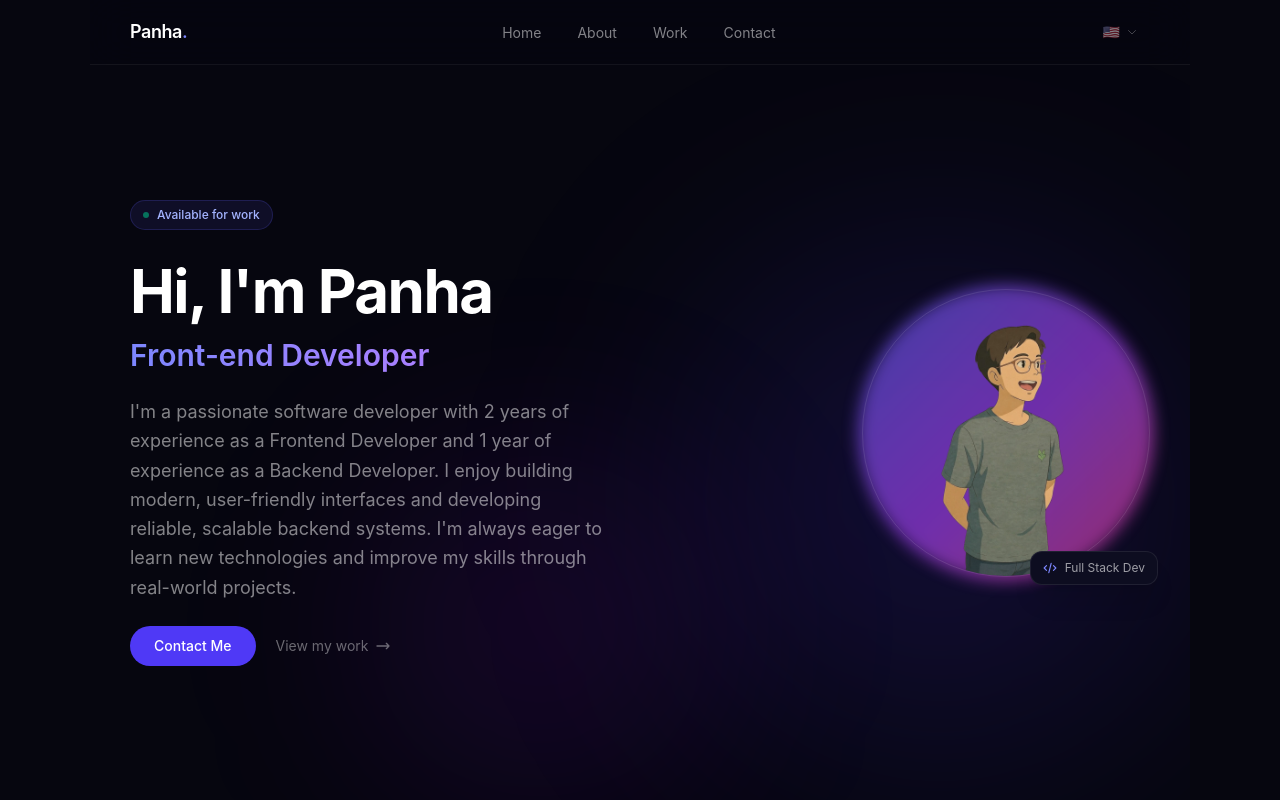
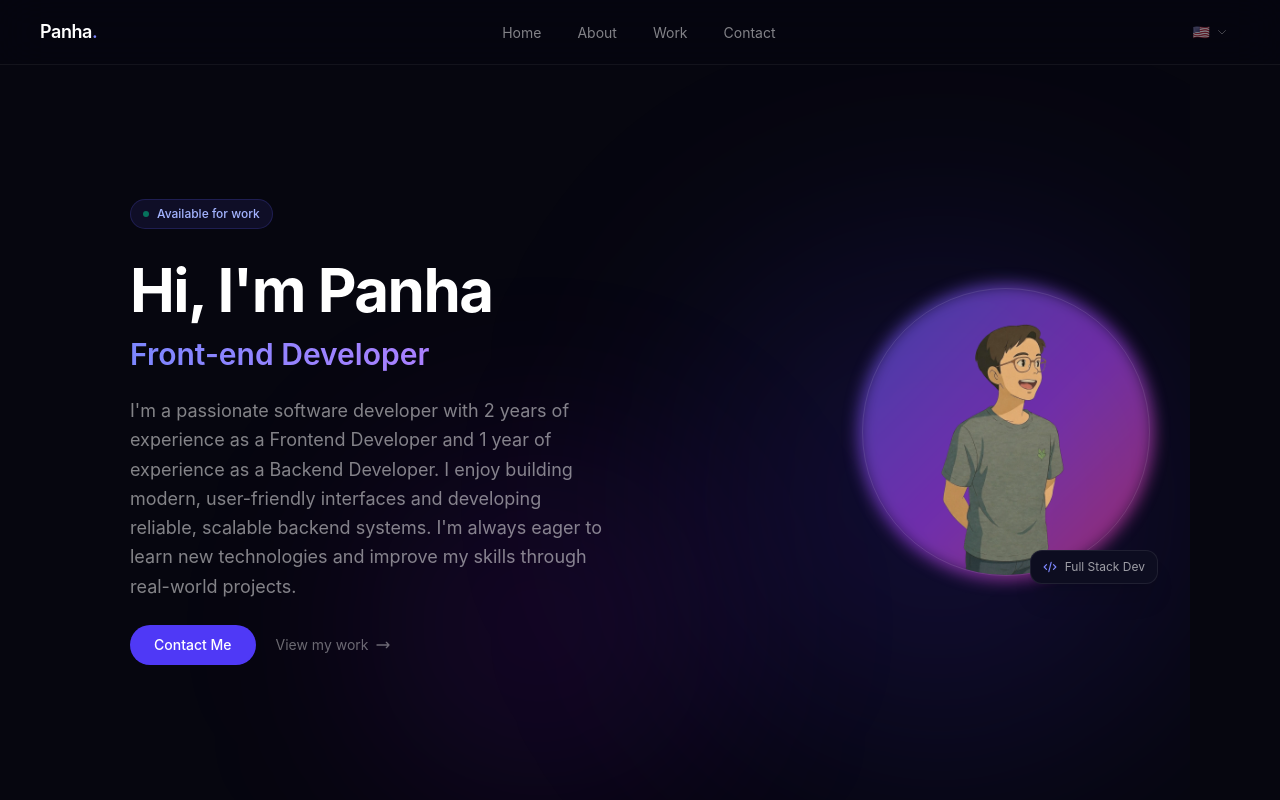
Before and after one commit to SokunPanha/myportfolio, a Nuxt app: page / in a window 1280 px wide. Shown: the top 800 px of the page. Built offline with nearby package versions, Linux system fonts and the light colour scheme.

Commit message:
fix: update navigation position and adjust layout structure for improved UI consistency

```diff
--- a/app/components/ui/nav.vue
+++ b/app/components/ui/nav.vue
@@ -36,7 +36,7 @@ const navLinks = computed(() => [
 </script>
 
 <template>
-    <nav class="sticky top-0 z-50 w-full border-b border-white/[0.06] bg-[#06060f]/80 backdrop-blur-xl text-white">
+    <nav class="fixed top-0 left-0 right-0 z-50 w-full border-b border-white/[0.06] bg-[#06060f]/80 backdrop-blur-xl text-white">
         <div class="flex items-center justify-between h-16 px-6 md:px-10">
             <!-- Logo -->
             <NuxtLink to="/" class="text-white font-semibold text-lg tracking-tight shrink-0">
--- a/app/compossables/recent-work/useFetchRecentWork.ts
+++ b/app/compossables/recent-work/useFetchRecentWork.ts
@@ -23,7 +23,7 @@ const  projects = [
   {
     name: "Digital Menu",
     description: "A customer-facing digital menu portal for restaurants and cafes, allowing customers to browse the menu, view product details, and place orders directly from their devices. Part of the POS system and currently running in production at Sihanoukville.",
-    demo: "https://pos-store-portal-dev.vercel.app/store/168",
+    demo: "https://pos-store-portal-dev.vercel.app/store/41f3ead3-03c6-403b-b779-053807088cf2",
     technologies: ["Nuxt.js", "TailwindCSS", "WebSocket", "NuxtUI"],
     image: "/images/pos-store.png",
     type: "Side Project",
--- a/app/layouts/default.vue
+++ b/app/layouts/default.vue
@@ -1,7 +1,7 @@
 <template>
     <main class="bg-[#06060f] min-h-screen">
-        <div class="max-w-[1100px] w-full mx-auto">
-            <UiNav />
+        <UiNav />
+        <div class="max-w-[1100px] w-full mx-auto pt-16">
             <slot />
             <UiFooter />
         </div>
```
